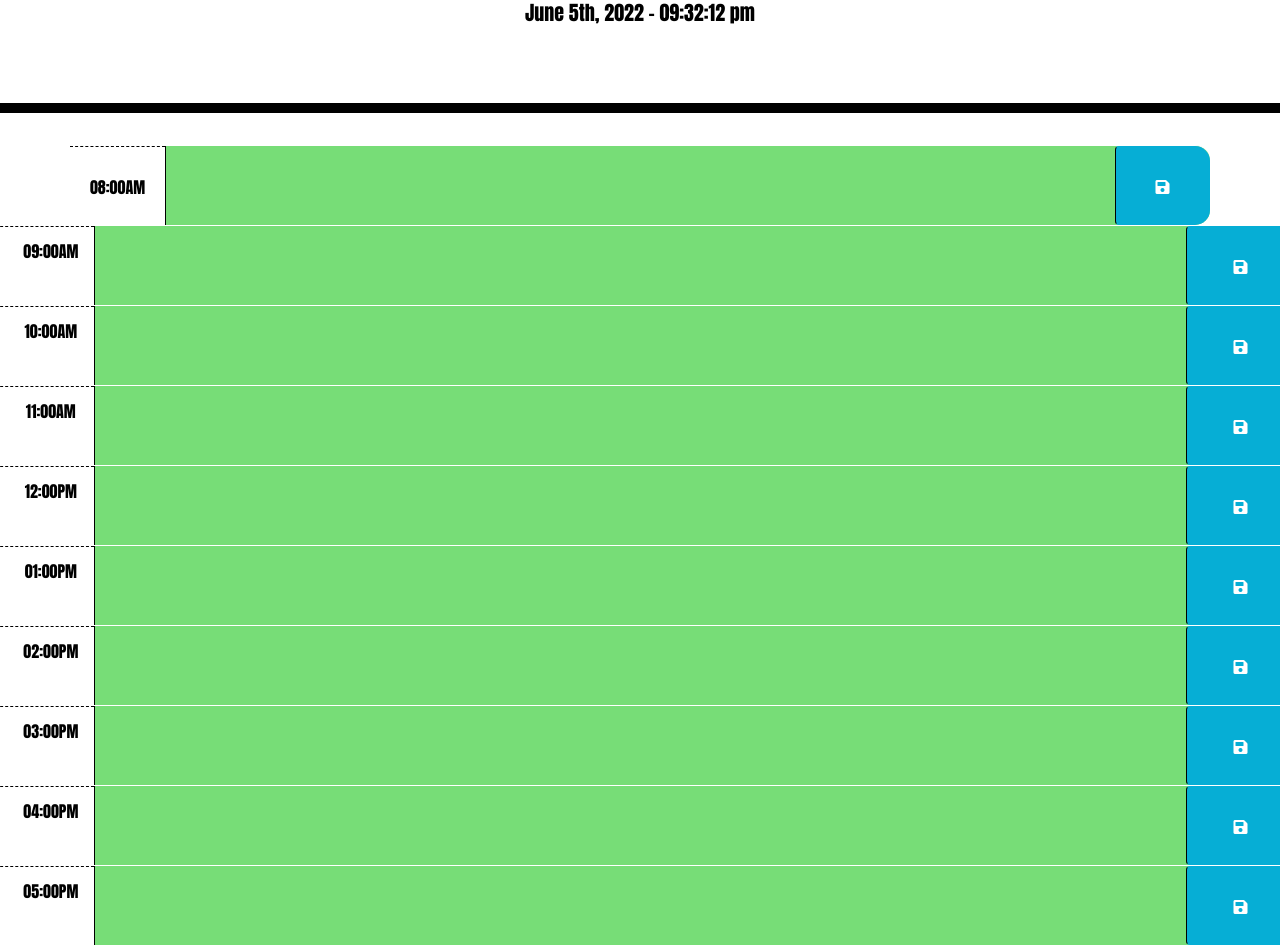
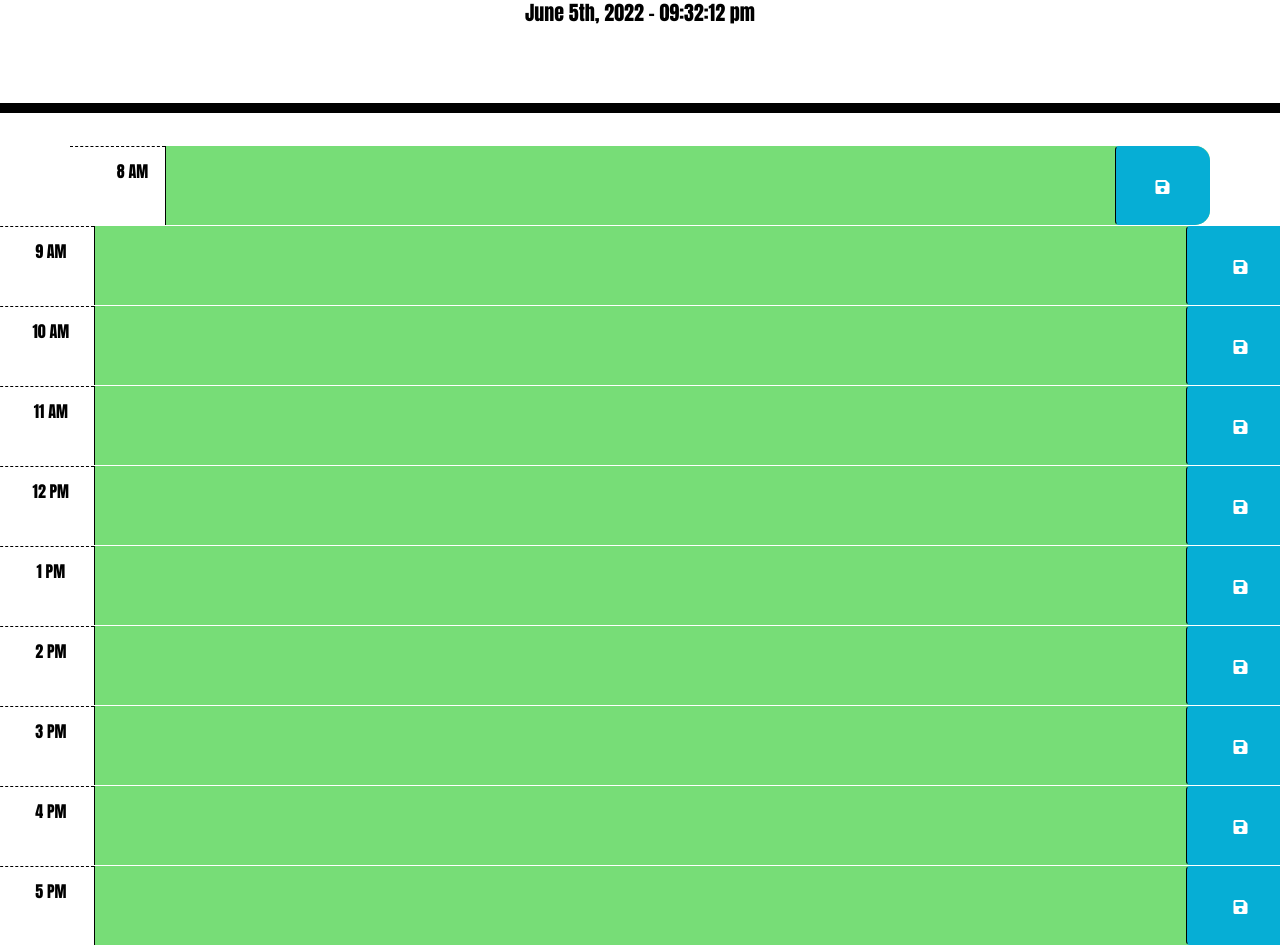
Before and after one commit to tpratt57/Work-Day-Scheduler, a plain HTML site: page index.html in a window 1280 px wide. Shown: the part 191-1136 px from the top of the page. Drawn offline with nearby package versions, Linux system fonts and the light colour scheme.

```diff
--- a/index.html
+++ b/index.html
@@ -27,7 +27,7 @@
     <!-- Timeblocks go here -->
     <div id="8AM-Hour" class="row time-block">
       <div class="col-md-1 hour">
-        08:00AM
+        8 AM
       </div>
       <textarea class="col-md-10 description"></textarea>
       <button class="btn saveBtn col-md-1"><i class="fas fa-save"></i></button>
@@ -36,7 +36,7 @@
 
   <div id="9AM-Hour" class="row time-block">
     <div class="col-md-1 hour">
-      09:00AM
+      9 AM
     </div>
     <textarea class="col-md-10 description"></textarea>
     <button class="btn saveBtn col-md-1"><i class="fas fa-save"></i></button>
@@ -45,7 +45,7 @@
 
   <div id="10AM-Hour" class="row time-block">
     <div class="col-md-1 hour">
-      10:00AM
+      10 AM
     </div>
     <textarea class="col-md-10 description"></textarea>
     <button class="btn saveBtn col-md-1"><i class="fas fa-save"></i></button>
@@ -54,7 +54,7 @@
 
   <div id="11AM-Hour" class="row time-block">
     <div class="col-md-1 hour">
-      11:00AM
+      11 AM
     </div>
     <textarea class="col-md-10 description"></textarea>
     <button class="btn saveBtn col-md-1"><i class="fas fa-save"></i></button>
@@ -63,7 +63,7 @@
   </div>
   <div id="12PM-Hour" class="row time-block">
     <div class="col-md-1 hour">
-      12:00PM
+      12 PM
     </div>
     <textarea class="col-md-10 description"></textarea>
     <button class="btn saveBtn col-md-1"><i class="fas fa-save"></i></button>
@@ -72,7 +72,7 @@
 
   <div id="1PM-Hour" class="row time-block">
     <div class="col-md-1 hour">
-      01:00PM
+      1 PM
     </div>
     <textarea class="col-md-10 description"></textarea>
     <button class="btn saveBtn col-md-1"><i class="fas fa-save"></i></button>
@@ -80,7 +80,7 @@
 
   <div id="2PM-Hour" class="row time-block">
     <div class="col-md-1 hour">
-      02:00PM
+      2 PM
     </div>
     <textarea class="col-md-10 description"></textarea>
     <button class="btn saveBtn col-md-1"><i class="fas fa-save"></i></button>
@@ -89,7 +89,7 @@
 
   <div id="3PM-Hour" class="row time-block">
     <div class="col-md-1 hour">
-      03:00PM
+      3 PM
     </div>
     <textarea class="col-md-10 description"></textarea>
     <button class="btn saveBtn col-md-1"><i class="fas fa-save"></i></button>
@@ -98,7 +98,7 @@
 
   <div id="4PM-Hour" class="row time-block">
     <div class="col-md-1 hour">
-      04:00PM
+      4 PM
     </div>
     <textarea class="col-md-10 description"></textarea>
     <button class="btn saveBtn col-md-1"><i class="fas fa-save"></i></button>
@@ -107,7 +107,7 @@
 
   <div id="5PM-Hour" class="row time-block">
     <div class="col-md-1 hour">
-      05:00PM
+      5 PM
     </div>
     <textarea class="col-md-10 description"></textarea>
     <button class="btn saveBtn col-md-1"><i class="fas fa-save"></i></button>
```
